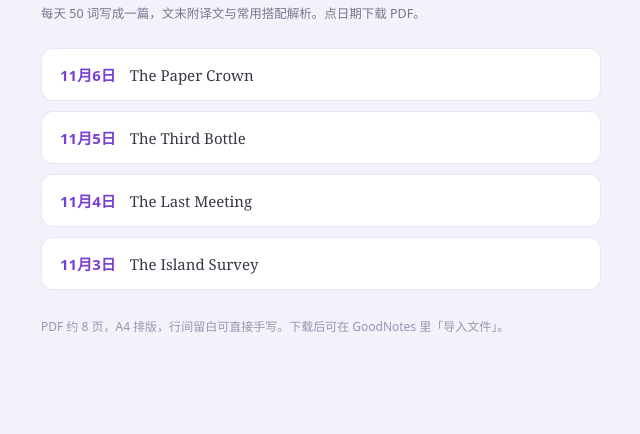
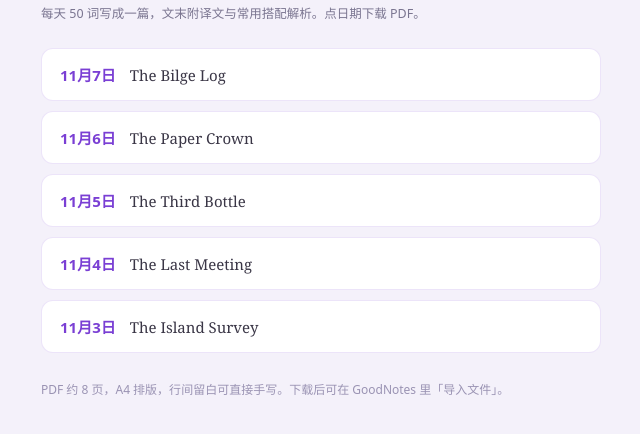
Before and after one commit to Yaaaccc/english-word-dictation, a plain HTML site: page articles/index.html in a window 1280 px wide. Shown: the part 74-508 px from the top of the page, without its empty margins (319-959 px from the left). Drawn offline with Linux system fonts and the light colour scheme.

Commit message:
短文索引更新

```diff
--- a/articles/index.html
+++ b/articles/index.html
@@ -28,6 +28,7 @@
   <h1>每日短文</h1>
   <p class="sub">每天 50 词写成一篇，文末附译文与常用搭配解析。点日期下载 PDF。</p>
   <ul>
+    <li><a href="2026-11-07.pdf"><b>11月7日</b><span>The Bilge Log</span></a></li>
     <li><a href="2026-11-06.pdf"><b>11月6日</b><span>The Paper Crown</span></a></li>
     <li><a href="2026-11-05.pdf"><b>11月5日</b><span>The Third Bottle</span></a></li>
     <li><a href="2026-11-04.pdf"><b>11月4日</b><span>The Last Meeting</span></a></li>
```
